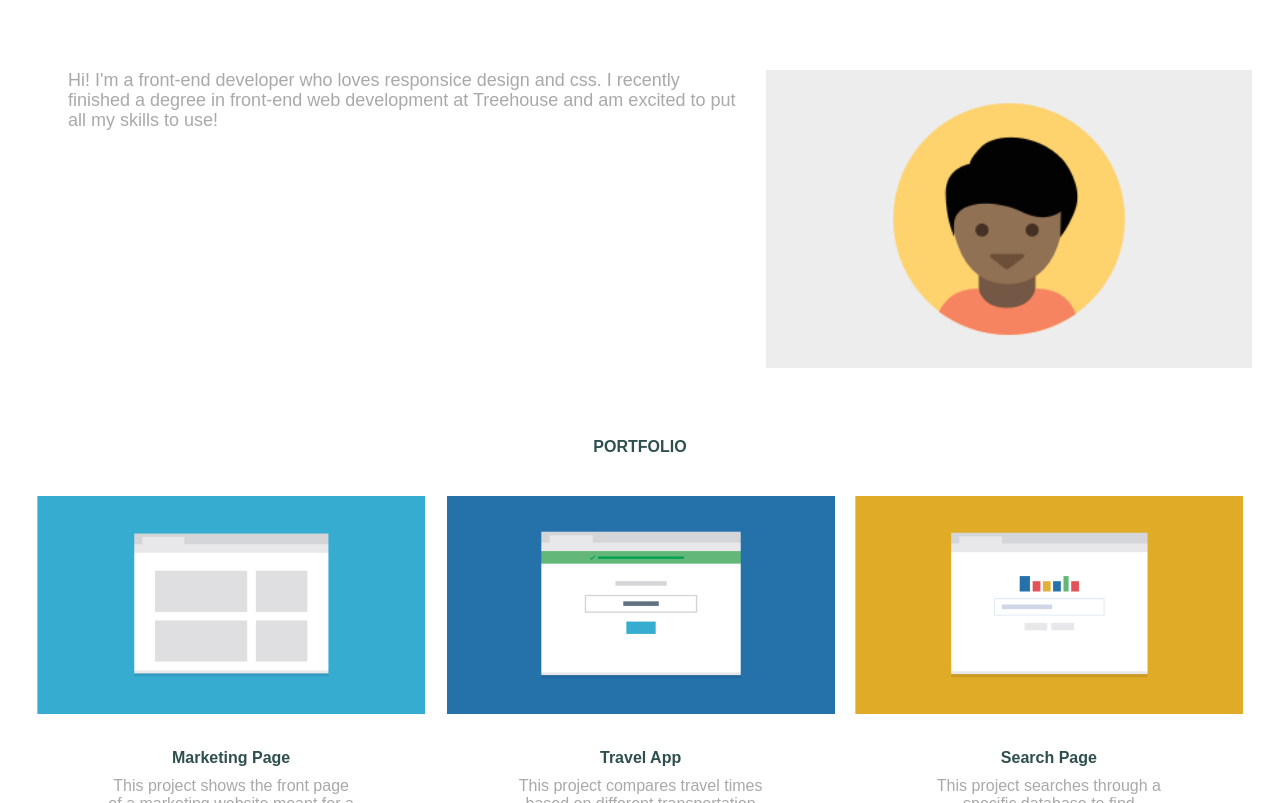
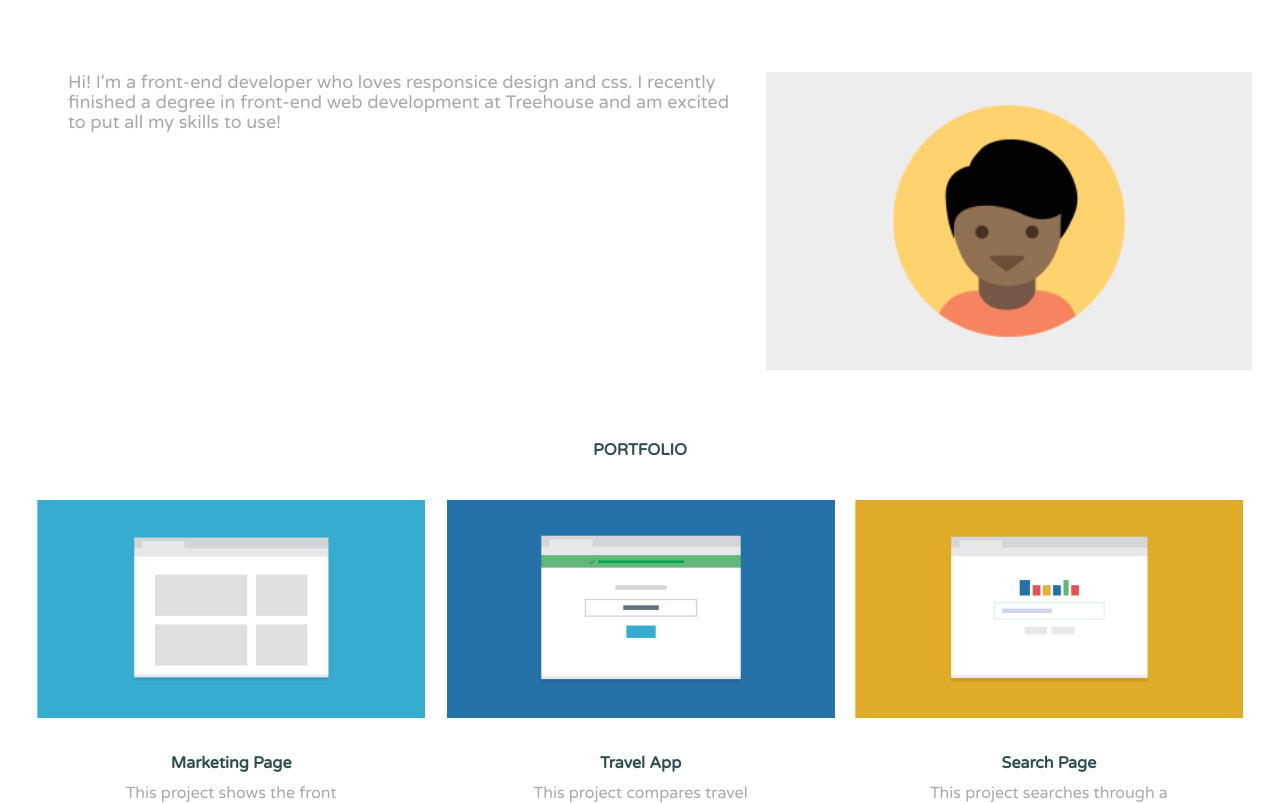
Before and after one commit to sadafpartovi/RE-Project-2, a plain HTML site: page index.html in a window 1280 px wide. Shown: the part 93-896 px from the top of the page. Drawn offline with Linux system fonts and the light colour scheme.

Commit message:
adding font

```diff
--- a/index.html
+++ b/index.html
@@ -5,6 +5,8 @@
     <meta name="viewport" content="width=device-width, initial-scale=1.0">
     <title>Responsive Website</title>
     <link rel="stylesheet" href="css/style.css">
+    <link href="https://fonts.googleapis.com/css2?family=Varela+Round&display=swap" rel="stylesheet">
+
 
 </head>
 
@@ -18,6 +20,7 @@
                  <li class="top-list"><a href="#">HOME</a></li>
                  <li class="top-list"><a href="#portfolio">PORTFOLIO</a></li>
                  <li class="top-list"><a href="#contact">CONTACT</a></li>
+
 
              </ul>
 
```
Also changed, not shown: 1 other file.
